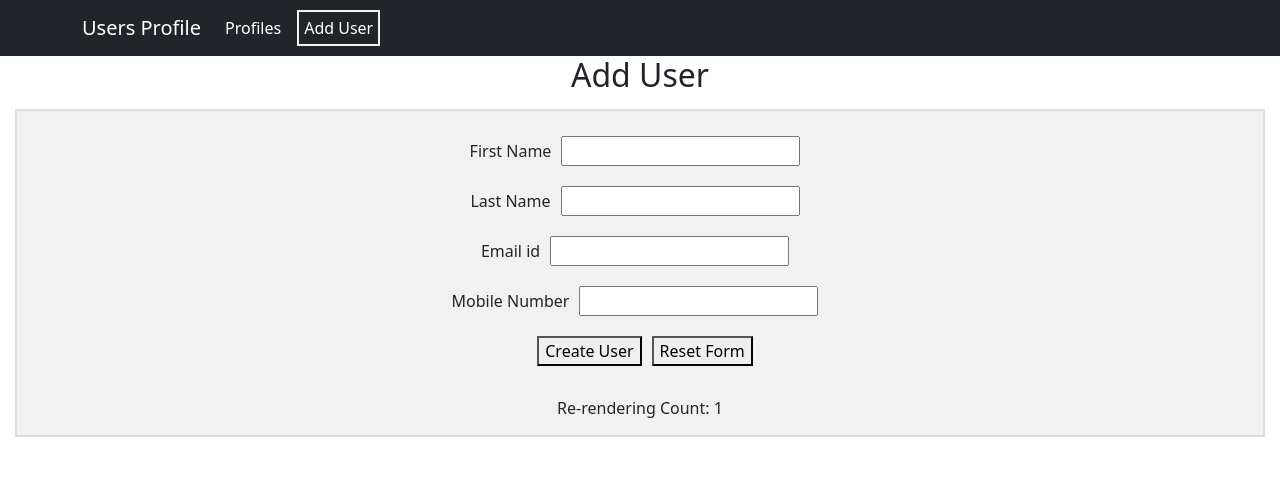
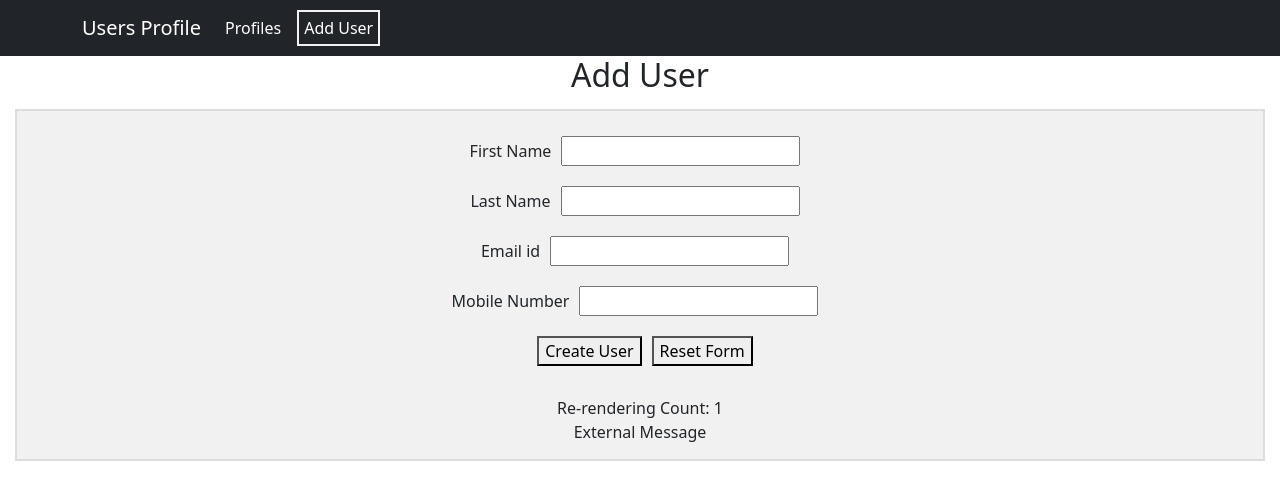
Before and after one commit to Ankit4Dec/React_Sessions, a React (Vite) app in the folder user-profile/: page /add-user in a window 1280 px wide. Shown: the top 500 px of the page. Built offline with nearby package versions, Linux system fonts and the light colour scheme.

Commit message:
HoC Done

```diff
--- a/user-profile/src/components/UserForm/UserForm.jsx
+++ b/user-profile/src/components/UserForm/UserForm.jsx
@@ -5,7 +5,7 @@ import { useNavigate } from "react-router-dom";
 import routes from "./../../routes/routes.json";
 import { backgroundColorHoC } from "../../hoc/backgroundColorHoC";
 
-const UserForm = () => {
+const UserForm = ({ children }) => {
   const [fname, setFname] = useState("");
   const [lname, setLname] = useState("");
   const [email, setEmail] = useState("");
@@ -234,6 +234,7 @@ const UserForm = () => {
 
       <div className={styles.successMsg}>{successMsg}</div>
       <div>Re-rendering Count: {++reRenderCount.current} </div>
+      <div>External Message {children}</div>
     </>
   );
 };
```
